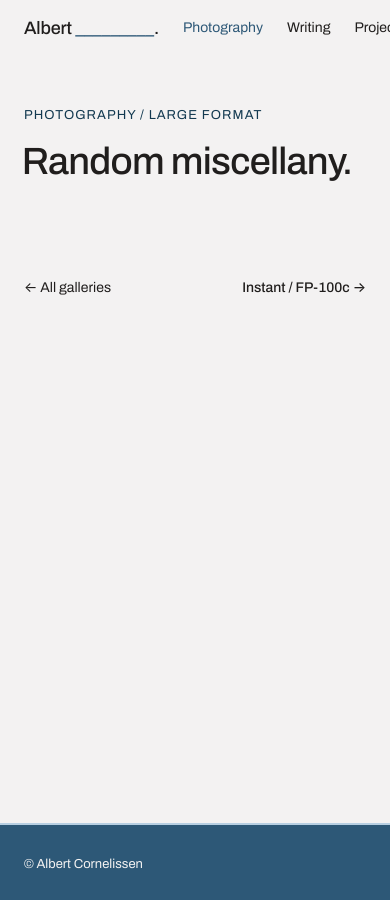
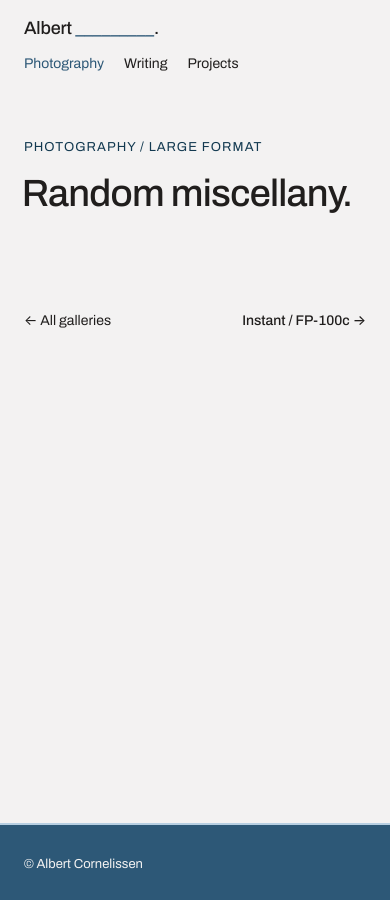
Before and after one commit to acornelissen/acornelissen.github.io, a Jekyll site: the page built from ph/lf/misc.md, in a window 390 px wide. Built offline with Jekyll 4.4.1, drawn with Linux system fonts in a browser that asks for light colours.

Commit message:
Tidy responsive chrome and drop dead style rules
Wrap the nav onto a second line on narrow screens so the brand and
links never run off the edge, let the gallery/article bottom nav wrap
too, and remove an unused title modifier and a doubled home padding.

```diff
--- a/_sass/acorntheme/_layout.scss
+++ b/_sass/acorntheme/_layout.scss
@@ -27,6 +27,22 @@
   .is-current { color: $accent; }
 }
 
+// On narrow screens the single row overflows; drop the links onto their
+// own line under the brand rather than running off-screen.
+@include media-query($on-palm) {
+  .site-nav__inner {
+    flex-wrap: wrap;
+    row-gap: 10px;
+  }
+
+  .site-nav__brand {
+    margin-right: 0;
+    flex: 1 0 100%;
+  }
+
+  .site-nav__links { gap: 20px; }
+}
+
 /**
  * Page content column
  */
@@ -51,12 +67,6 @@
 
   @include media-query($on-laptop) { font-size: 48px; }
   @include media-query($on-palm)   { font-size: 38px; }
-}
-
-.page-title--article {
-  font-size: 56px;
-  line-height: 1.06;
-  max-width: 18em;
 }
 
 /**
@@ -118,7 +128,6 @@
 
 .home-index {
   margin-top: 48px;
-  padding-bottom: 40px;
 }
 
 .home-index a {
@@ -246,8 +255,9 @@ figcaption {
  */
 .gallery-nav {
   display: flex;
+  flex-wrap: wrap;
   justify-content: space-between;
-  gap: 24px;
+  gap: 12px 24px;
   margin-top: 36px;
   padding: 24px 0;
   font-size: 14px;
```
